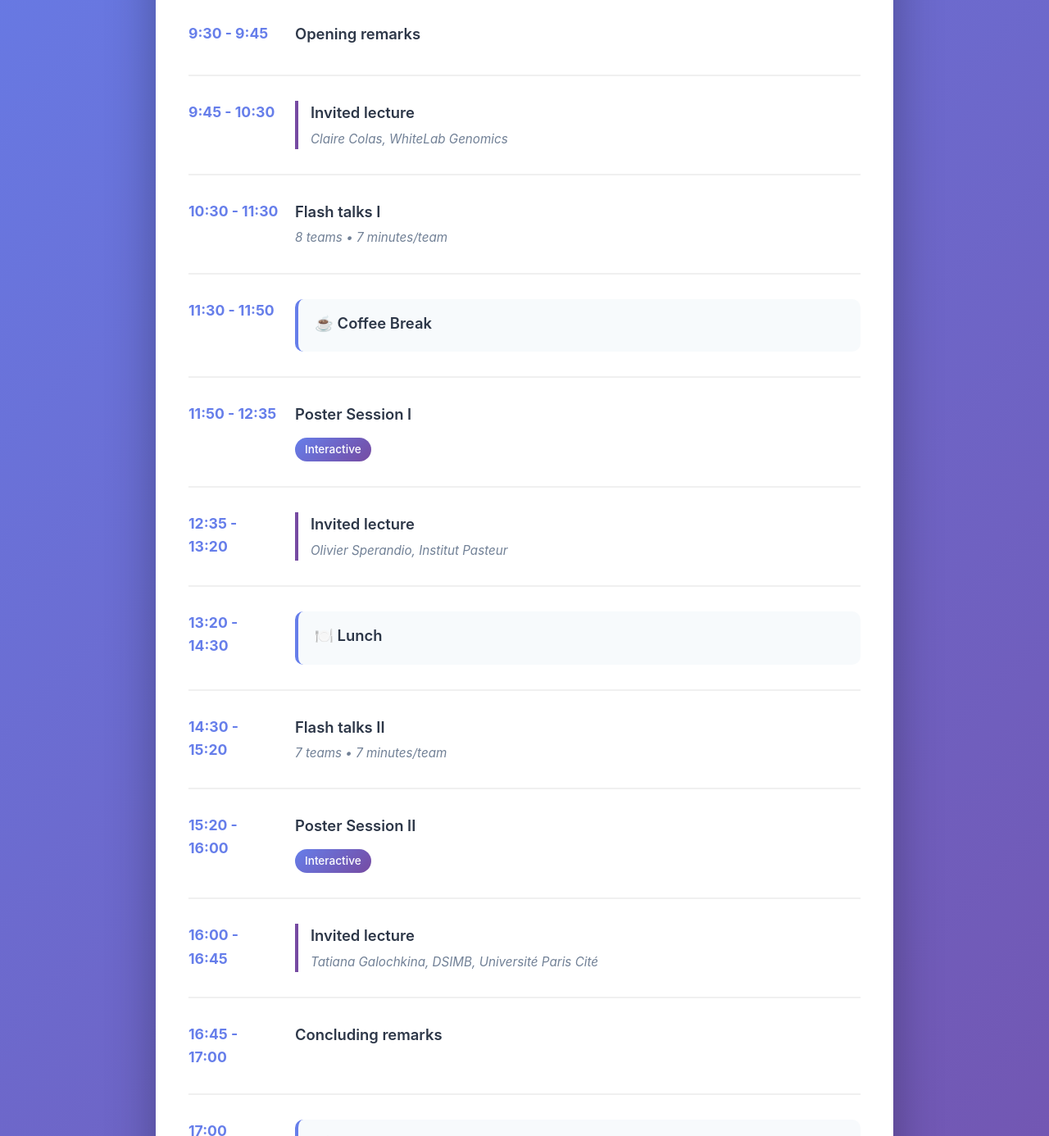
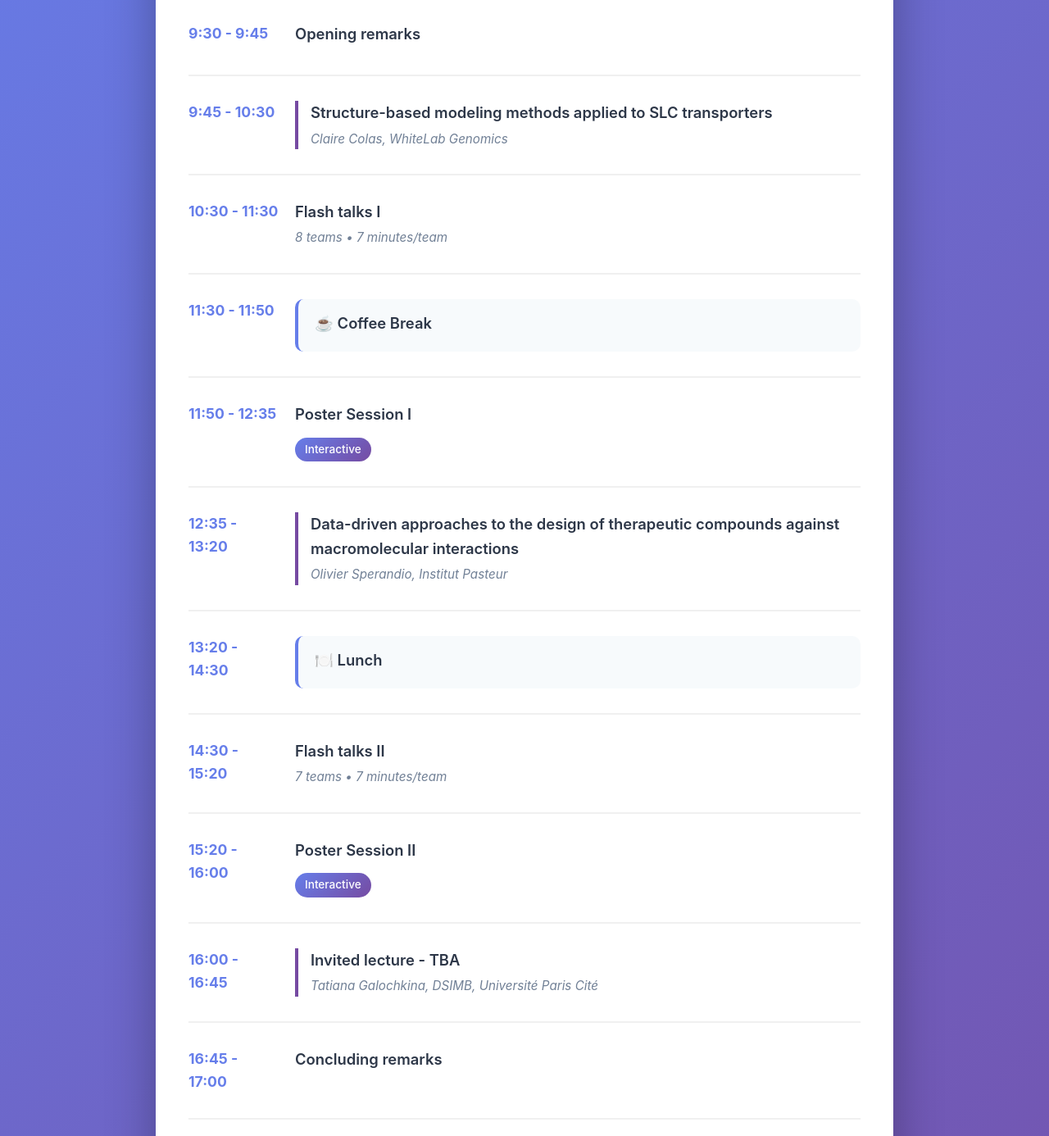
Before and after one commit to meet-eu-25-26/meet-eu-25-26.github.io, a plain HTML site: page program.html in a window 1280 px wide. Shown: the part 425-1811 px from the top of the page at 82% size. Drawn offline with Linux system fonts and the light colour scheme.

Commit message:
Add files via upload

```diff
--- a/program.html
+++ b/program.html
@@ -208,7 +208,7 @@
             <div class="program-item">
                 <div class="time">9:45 - 10:30</div>
                 <div class="details keynote">
-                    <div class="title">Invited lecture</div>
+                    <div class="title">Structure-based modeling methods applied to SLC transporters</div>
                     <div class="speaker">Claire Colas, WhiteLab Genomics</div>
                 </div>
             </div>
@@ -239,7 +239,7 @@
             <div class="program-item">
                 <div class="time">12:35 - 13:20</div>
                 <div class="details keynote">
-                    <div class="title">Invited lecture</div>
+                    <div class="title">Data-driven approaches to the design of therapeutic compounds against macromolecular interactions</div>
                     <div class="speaker">Olivier Sperandio, Institut Pasteur</div>
                 </div>
             </div>
@@ -270,7 +270,7 @@
             <div class="program-item">
                 <div class="time">16:00 - 16:45</div>
                 <div class="details keynote">
-                    <div class="title">Invited lecture</div>
+                    <div class="title">Invited lecture - TBA</div>
                     <div class="speaker">Tatiana Galochkina, DSIMB, Université Paris Cité</div>
                 </div>
             </div>
```
